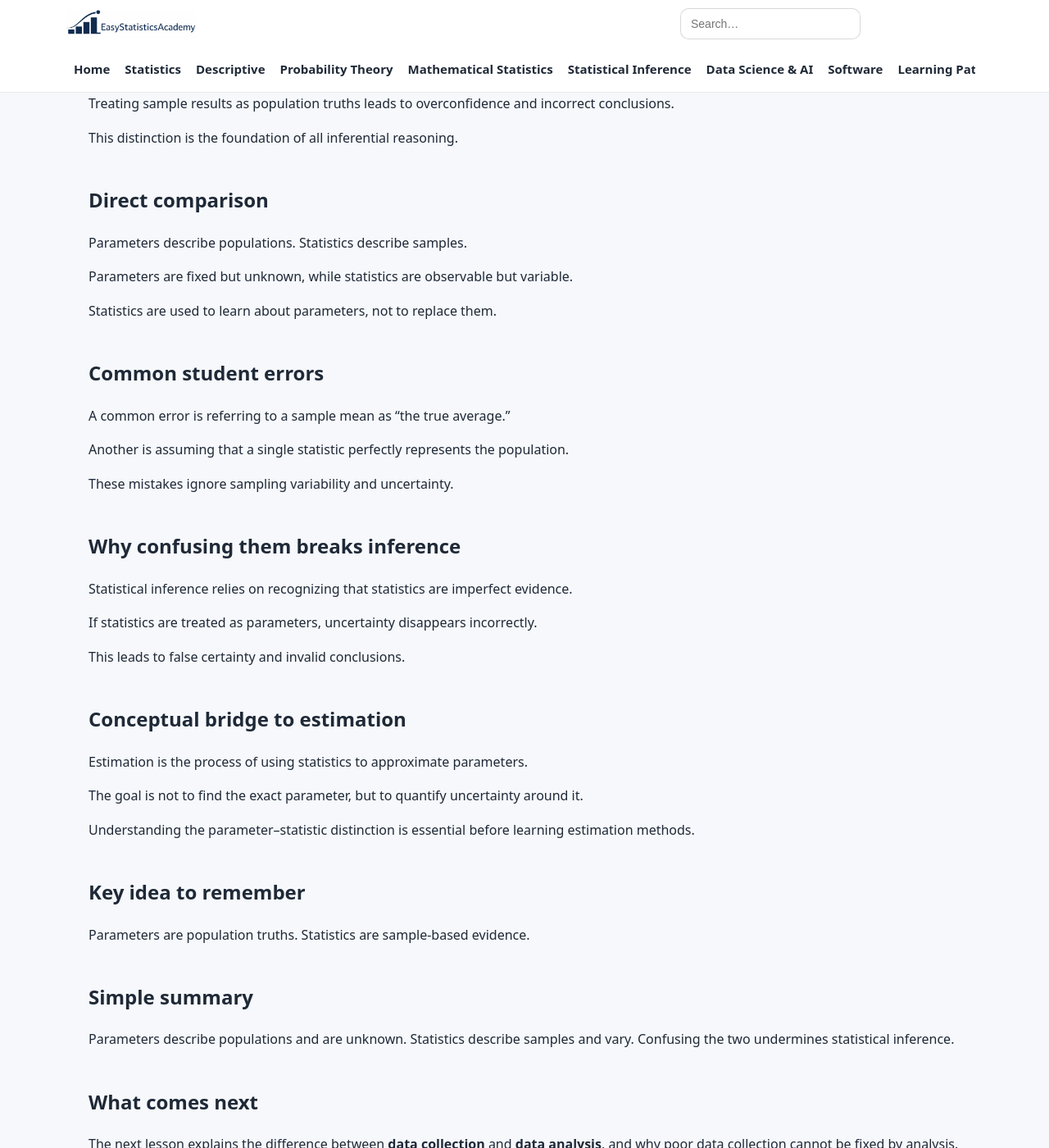
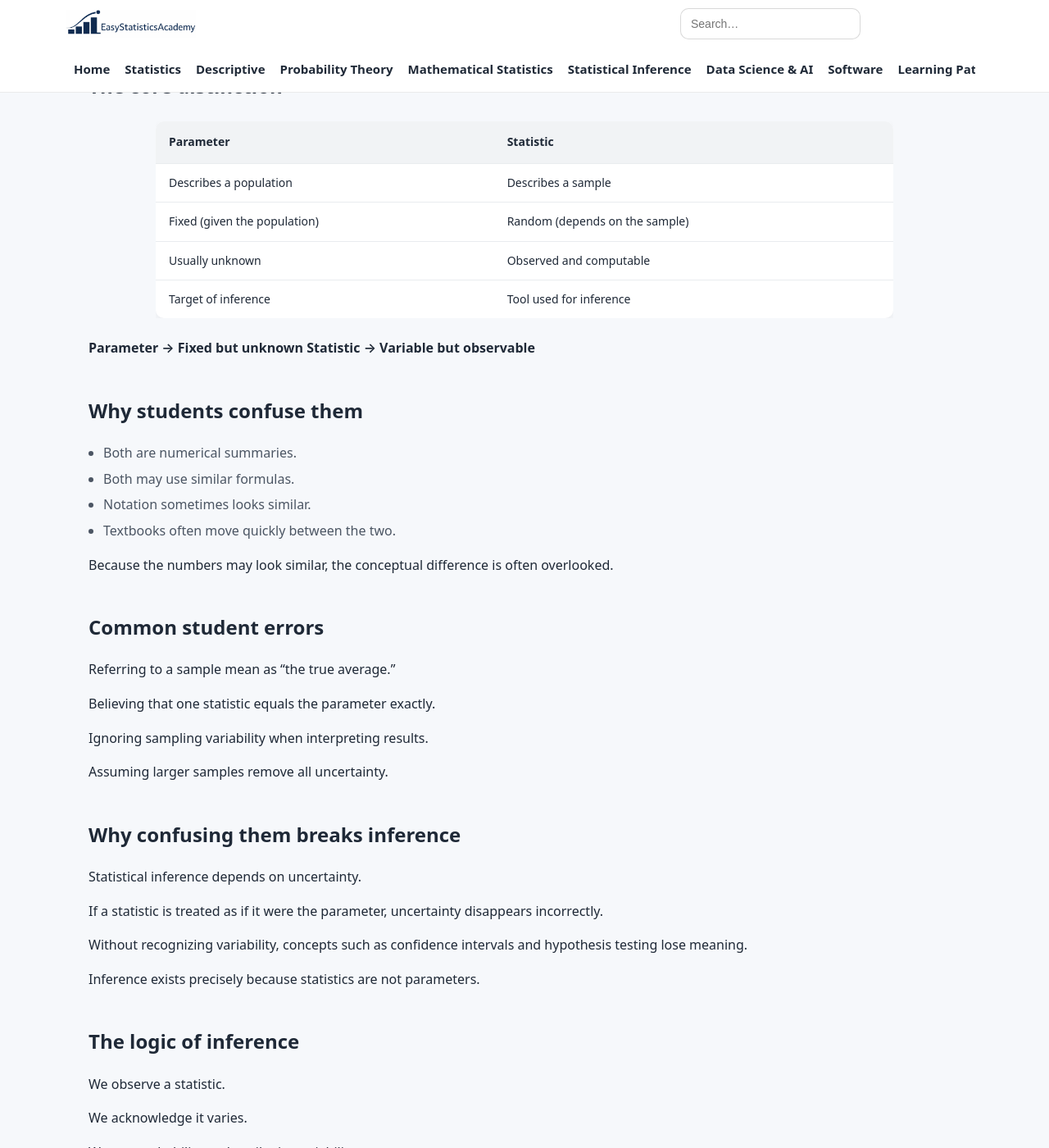
Before and after one commit to ammar-homaida-statistics/easystatisticsacademy, a Jekyll site: the page built from foundations/parameters-vs-statistics/index.md, in a window 1280 px wide and 1400 px high, scrolled down 703 px. Shown: the whole window at 82% size. Built offline with Jekyll 4.4.1, drawn with Linux system fonts in a browser that asks for light colours; some of the changed text lies outside the part shown.

Commit message:
Clarify distinctions between parameters and statistics
Added a warning about the content being under construction and updated sections to clarify the distinctions between parameters and statistics.

```diff
--- a/foundations/parameters-vs-statistics/index.md
+++ b/foundations/parameters-vs-statistics/index.md
@@ -19,10 +19,13 @@ lesson_order: 19
   <div class="hero-card">
     <h1>Parameters vs Statistics</h1>
 
+    <div style="background:#fff3cd; border:1px solid #ffeeba; padding:12px 14px; margin:14px 0; border-radius:8px;">
+      <strong>🚧 Under Construction</strong> — Visual comparison diagram will be added.
+    </div>
+
     <p class="lead">
-      This lesson directly compares parameters and statistics, explains
-      common sources of confusion, and shows why mixing them up
-      breaks statistical inference.
+      Parameters and statistics are fundamentally different concepts.
+      Confusing them removes uncertainty and breaks statistical inference.
     </p>
 
     <p class="muted-mini">
@@ -31,122 +34,162 @@ lesson_order: 19
   </div>
 </section>
 
+
+
 <section class="section">
   <div class="content-narrow">
     <h2>What you will learn</h2>
 
     <ul class="bullets">
       <li>The conceptual difference between parameters and statistics.</li>
-      <li>Common student errors when distinguishing the two.</li>
-      <li>Why confusing them leads to incorrect inference.</li>
-      <li>How this distinction connects to estimation.</li>
+      <li>Why one is fixed and the other varies.</li>
+      <li>Common student errors when distinguishing them.</li>
+      <li>Why inference depends on keeping them separate.</li>
     </ul>
   </div>
 </section>
 
+
+
 <section class="section">
   <div class="content-narrow">
-    <h2>Why this topic matters</h2>
+    <h2>The core distinction</h2>
 
-    <p>
-      Many misunderstandings in statistics stem from failing
-      to distinguish between parameters and statistics.
-    </p>
+    <div style="margin:24px 0;">
+      <div style="max-width:900px; margin:auto; overflow-x:auto;">
+        <table style="width:100%; border-collapse:collapse; background:#ffffff; border-radius:10px; overflow:hidden; box-shadow:0 4px 10px rgba(0,0,0,0.05); font-size:14px;">
+          <thead style="background:#f1f3f5;">
+            <tr>
+              <th style="padding:14px 16px; text-align:left; font-weight:600;">Parameter</th>
+              <th style="padding:14px 16px; text-align:left; font-weight:600;">Statistic</th>
+            </tr>
+          </thead>
+          <tbody>
+            <tr style="border-top:1px solid #e9ecef;">
+              <td style="padding:12px 16px;">Describes a population</td>
+              <td style="padding:12px 16px;">Describes a sample</td>
+            </tr>
+            <tr style="border-top:1px solid #e9ecef;">
+              <td style="padding:12px 16px;">Fixed (given the population)</td>
+              <td style="padding:12px 16px;">Random (depends on the sample)</td>
+            </tr>
+            <tr style="border-top:1px solid #e9ecef;">
+              <td style="padding:12px 16px;">Usually unknown</td>
+              <td style="padding:12px 16px;">Observed and computable</td>
+            </tr>
+            <tr style="border-top:1px solid #e9ecef;">
+              <td style="padding:12px 16px;">Target of inference</td>
+              <td style="padding:12px 16px;">Tool used for inference</td>
+            </tr>
+          </tbody>
+        </table>
+      </div>
+    </div>
 
-    <p>
-      Treating sample results as population truths
-      leads to overconfidence and incorrect conclusions.
-    </p>
-
-    <p>
-      This distinction is the foundation of all inferential reasoning.
+    <p style="font-weight:600;">
+      Parameter → Fixed but unknown
+      Statistic → Variable but observable
     </p>
   </div>
 </section>
 
+
+
 <section class="section">
   <div class="content-narrow">
-    <h2>Direct comparison</h2>
+    <h2>Why students confuse them</h2>
+
+    <ul class="bullets">
+      <li>Both are numerical summaries.</li>
+      <li>Both may use similar formulas.</li>
+      <li>Notation sometimes looks similar.</li>
+      <li>Textbooks often move quickly between the two.</li>
+    </ul>
 
     <p>
-      Parameters describe populations.
-      Statistics describe samples.
-    </p>
-
-    <p>
-      Parameters are fixed but unknown,
-      while statistics are observable but variable.
-    </p>
-
-    <p>
-      Statistics are used to learn about parameters,
-      not to replace them.
+      Because the numbers may look similar,
+      the conceptual difference is often overlooked.
     </p>
   </div>
 </section>
+
+
 
 <section class="section">
   <div class="content-narrow">
     <h2>Common student errors</h2>
 
     <p>
-      A common error is referring to a sample mean
-      as “the true average.”
+      Referring to a sample mean as “the true average.”
     </p>
 
     <p>
-      Another is assuming that a single statistic
-      perfectly represents the population.
+      Believing that one statistic equals the parameter exactly.
     </p>
 
     <p>
-      These mistakes ignore sampling variability
-      and uncertainty.
+      Ignoring sampling variability when interpreting results.
+    </p>
+
+    <p>
+      Assuming larger samples remove all uncertainty.
     </p>
   </div>
 </section>
+
+
 
 <section class="section">
   <div class="content-narrow">
     <h2>Why confusing them breaks inference</h2>
 
     <p>
-      Statistical inference relies on recognizing
-      that statistics are imperfect evidence.
+      Statistical inference depends on uncertainty.
     </p>
 
     <p>
-      If statistics are treated as parameters,
+      If a statistic is treated as if it were the parameter,
       uncertainty disappears incorrectly.
     </p>
 
     <p>
-      This leads to false certainty
-      and invalid conclusions.
+      Without recognizing variability,
+      concepts such as confidence intervals
+      and hypothesis testing lose meaning.
+    </p>
+
+    <p>
+      Inference exists precisely because
+      statistics are not parameters.
     </p>
   </div>
 </section>
 
+
+
 <section class="section">
   <div class="content-narrow">
-    <h2>Conceptual bridge to estimation</h2>
+    <h2>The logic of inference</h2>
 
     <p>
-      Estimation is the process of using statistics
-      to approximate parameters.
+      We observe a statistic.
     </p>
 
     <p>
-      The goal is not to find the exact parameter,
-      but to quantify uncertainty around it.
+      We acknowledge it varies.
     </p>
 
     <p>
-      Understanding the parameter–statistic distinction
-      is essential before learning estimation methods.
+      We use probability to describe its variability.
+    </p>
+
+    <p>
+      We draw conclusions about the fixed parameter.
     </p>
   </div>
 </section>
+
+
 
 <section class="section section-soft">
   <div class="content-narrow">
@@ -155,21 +198,27 @@ lesson_order: 19
     <p>
       Parameters are population truths.
       Statistics are sample-based evidence.
+      Inference connects the two.
     </p>
   </div>
 </section>
+
+
 
 <section class="section section-next">
   <div class="content-narrow">
     <h2>Simple summary</h2>
 
     <p>
-      Parameters describe populations and are unknown.
-      Statistics describe samples and vary.
-      Confusing the two undermines statistical inference.
+      A parameter is fixed but unknown.
+      A statistic is observable but variable.
+      Confusing the two eliminates uncertainty
+      and undermines statistical reasoning.
     </p>
   </div>
 </section>
+
+
 
 <section class="section section-next">
   <div class="content-narrow">
```
